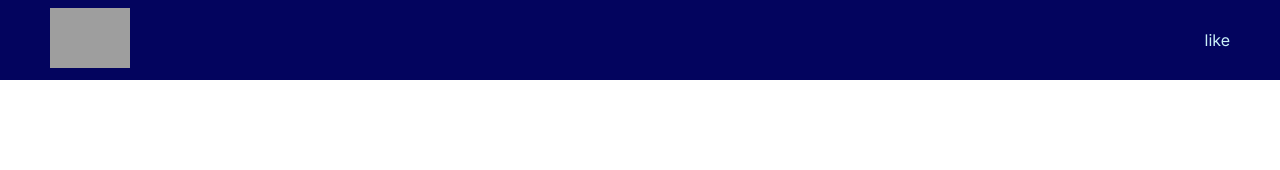
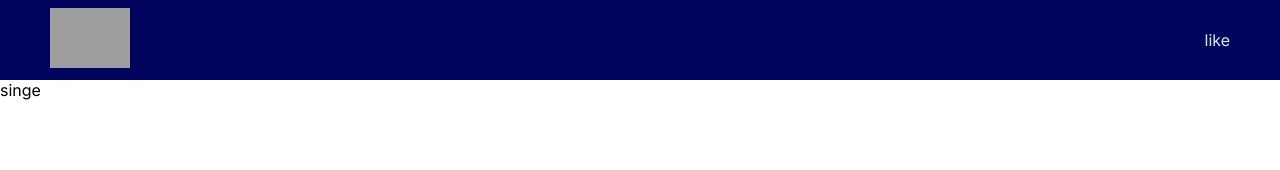
Before and after one commit to 3ndrius/Movie_Info, a React (Create React App) app: page /1 in a window 1280 px wide. Shown: the top 170 px of the page. Built offline with nearby package versions, Linux system fonts and the light colour scheme; grey boxes are pictures that could not be loaded.

Commit message:
Adding component and route

```diff
--- a/src/App.js
+++ b/src/App.js
@@ -1,11 +1,18 @@
 import React from "react";
+import { Switch, Route } from "react-router-dom";
+import Home from './pages/Home';
+import SinglePage from './pages/Single';
+
 
 import Header from "./components/Header";
 function App() {
   return (
     <>
       <Header />
-
+       <Switch>
+         <Route exact path="/" component={Home} />
+         <Route exact path="/:id" component={SinglePage} />
+       </Switch>
     </>
   );
 }
--- a/src/index.js
+++ b/src/index.js
@@ -3,10 +3,13 @@
 import './assets/styles/index.scss';
 import App from './App';
 import * as serviceWorker from './serviceWorker';
+import { BrowserRouter } from 'react-router-dom';
 
 ReactDOM.render(
   <React.StrictMode>
+    <BrowserRouter>
     <App />
+    </BrowserRouter>
   </React.StrictMode>,
   document.getElementById('root')
 );
--- /dev/null
+++ b/src/pages/Home/index.js
@@ -0,0 +1,10 @@
+import React from 'react'
+import './home.scss';
+
+export default function Home() {
+    return (
+        <div>
+            dd
+        </div>
+    )
+}
--- /dev/null
+++ b/src/pages/Single/index.js
@@ -0,0 +1,9 @@
+import React from 'react'
+
+export default function SinglePage() {
+    return (
+        <div>
+            singe
+        </div>
+    )
+}
```
Also changed, not shown: src/pages/Home/home.scss (added).
